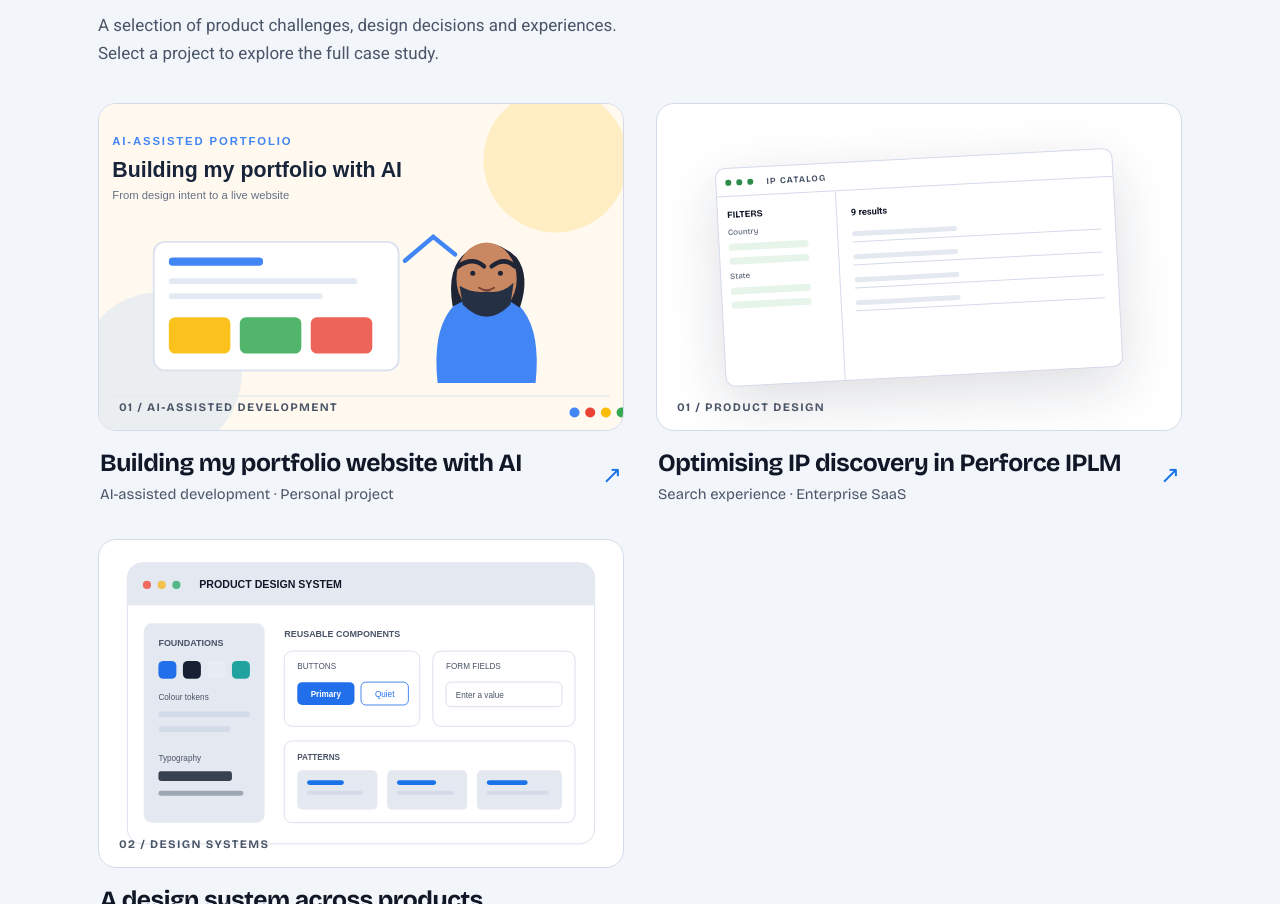
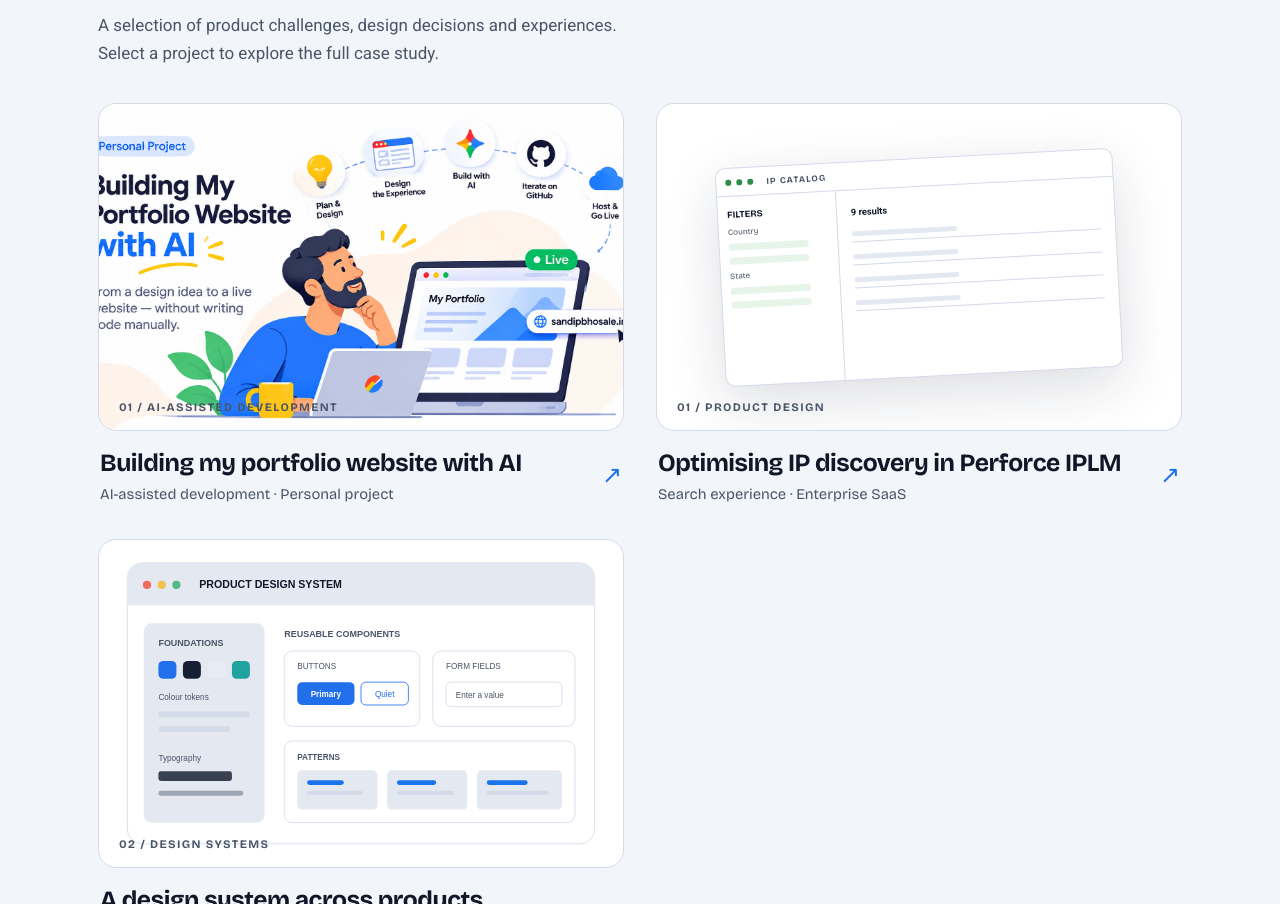
Before and after one commit to sandipbhosale/portfolio, a plain HTML site: page index.html in a window 1280 px wide. Shown: the part 1882-2786 px from the top of the page. Drawn offline with nearby package versions, Linux system fonts and the light colour scheme.

Commit message:
Use thumb-1.png for portfolio website project thumbnail

```diff
--- a/index.html
+++ b/index.html
@@ -98,7 +98,7 @@
 <h2>Selected work</h2>
 <p class="lede">A selection of product challenges, design decisions and experiences. Select a project to explore the full case study.</p>
 <div class="project-grid">
-<a class="project-card" href="works/ai-portfolio.html"><div class="project-thumb ai-portfolio-thumb"><img src="images/ai-portfolio-cover.svg" alt="Illustration of the AI-assisted portfolio website journey, featuring a designer planning a website" loading="lazy"><span class="thumb-index">01 / AI-ASSISTED DEVELOPMENT</span></div><div class="project-card-copy"><div><h3>Building my portfolio website with AI</h3><p>AI-assisted development · Personal project</p></div><span class="project-arrow">↗</span></div></a>
+<a class="project-card" href="works/ai-portfolio.html"><div class="project-thumb ai-portfolio-thumb"><img src="images/thumb-1.png" alt="Preview of my AI-assisted portfolio website" loading="lazy"><span class="thumb-index">01 / AI-ASSISTED DEVELOPMENT</span></div><div class="project-card-copy"><div><h3>Building my portfolio website with AI</h3><p>AI-assisted development · Personal project</p></div><span class="project-arrow">↗</span></div></a>
 <a class="project-card" href="works/ip-discovery.html"><div class="project-thumb thumb-ip" aria-hidden="true">
 <div class="thumb-window"><div class="thumb-toolbar"><i></i><i></i><i></i><span>IP CATALOG</span></div><div class="thumb-layout"><div class="thumb-filters"><b>FILTERS</b><span>Country</span><em></em><em></em><span>State</span><em></em><em></em></div><div class="thumb-results"><b>9 results</b><i></i><i></i><i></i><i></i></div></div></div><span class="thumb-index">01 / PRODUCT DESIGN</span></div>
 <div class="project-card-copy"><div><h3>Optimising IP discovery in Perforce IPLM</h3><p>Search experience · Enterprise SaaS</p></div><span class="project-arrow">↗</span></div></a>
```
